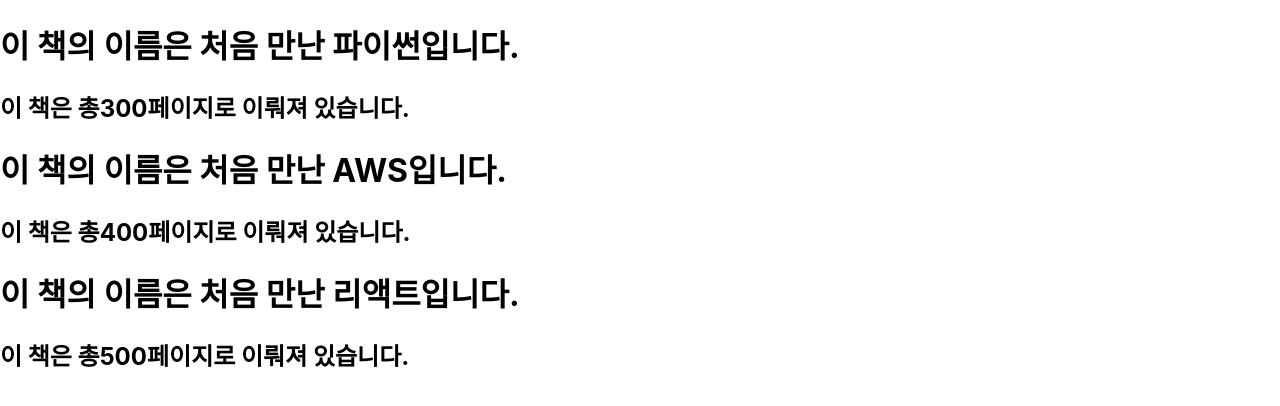
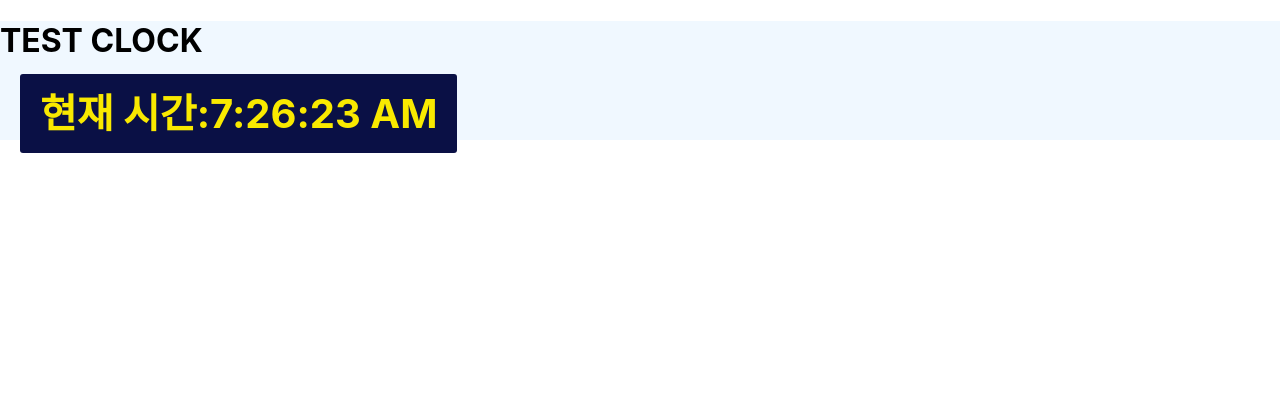
Before and after one commit to B612-jujin/ReactProjects2024, a React (Create React App) app: page / in a window 1280 px wide. Shown: the top 406 px of the page. Built offline with nearby package versions, Linux system fonts and the light colour scheme.

Commit message:
React chp4 Clock TEST

```diff
--- /dev/null
+++ b/src/chp04/Clock.jsx
@@ -0,0 +1,12 @@
+import React from "react";
+
+function Clock(props){
+    return(
+        <div>
+            <h1>TEST CLOCK</h1>
+            <h2 className={`CL`}>현재 시간:{new Date().toLocaleTimeString()}</h2>
+        </div>
+    )
+}
+
+export default Clock;
--- a/src/index.css
+++ b/src/index.css
@@ -11,3 +11,22 @@
   font-family: source-code-pro, Menlo, Monaco, Consolas, 'Courier New',
     monospace;
 }
+div{
+}
+.CL{
+
+  all: unset;
+  background-color: #0A1045;
+  color:  #F9E900;
+  border-width: 10px;
+  border-bottom-color: #00C2D1;
+  padding: 15px 20px;
+  margin: 20px;
+  border-radius: 3px;
+  cursor: pointer;
+  font-weight: bold;
+  font-size: 40px;
+
+  width: 100px;
+
+}
--- a/src/index.js
+++ b/src/index.js
@@ -1,20 +1,23 @@
 import React from 'react';
 import ReactDOM from 'react-dom/client';
 import './index.css';
+import './chp04/Button.css'
 // import 'chp03/Book.css'
 import App from './App';
 import reportWebVitals from './reportWebVitals';
 
 import Library from "./chp03/Library";
+import Clock from "./chp04/Clock";
 
 
 const root = ReactDOM.createRoot(document.getElementById('root'));
-root.render(
-  <React.StrictMode>
-    <Library />
-  </React.StrictMode>
-);
-
+setInterval(()=> {
+    root.render(
+        <React.StrictMode>
+            <Clock/>
+        </React.StrictMode>
+    );
+},1000);
 // If you want to start measuring performance in your app, pass a function
 // to log results (for example: reportWebVitals(console.log))
 // or send to an analytics endpoint. Learn more: https://bit.ly/CRA-vitals
```
